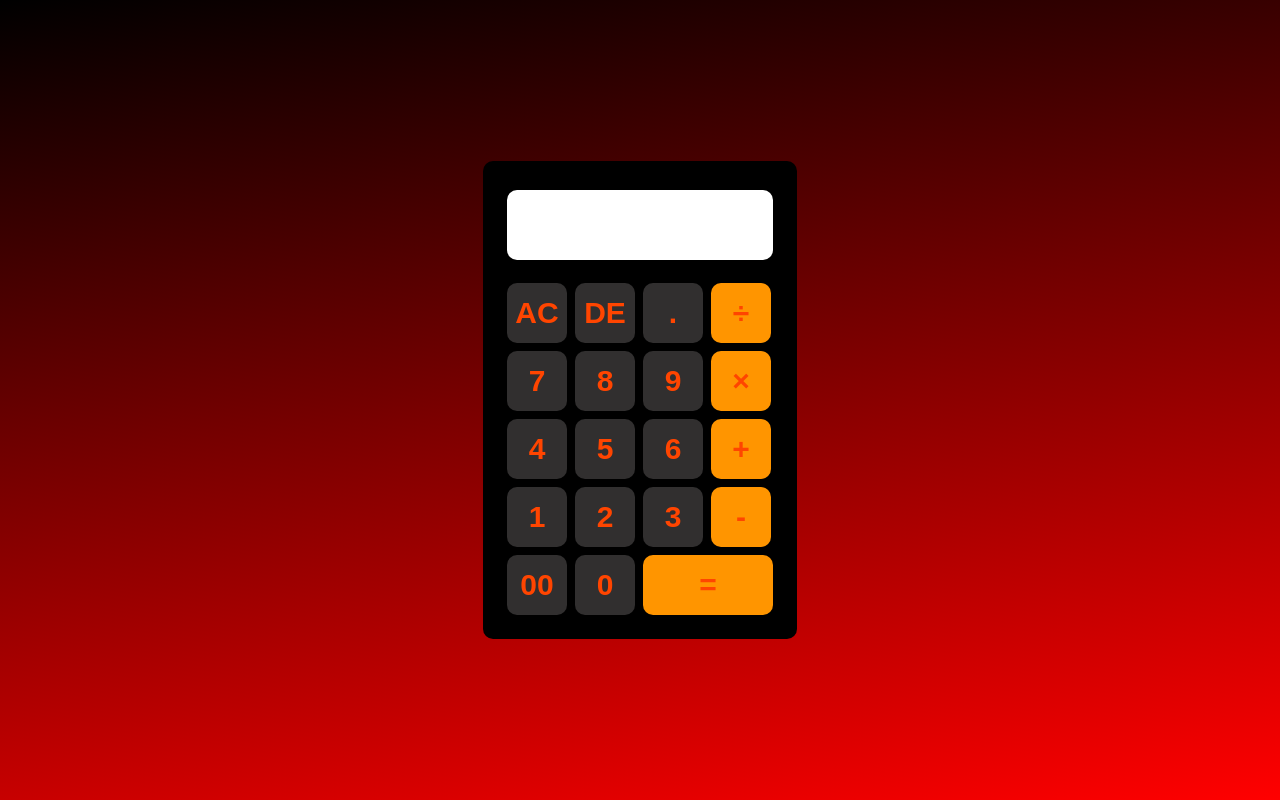
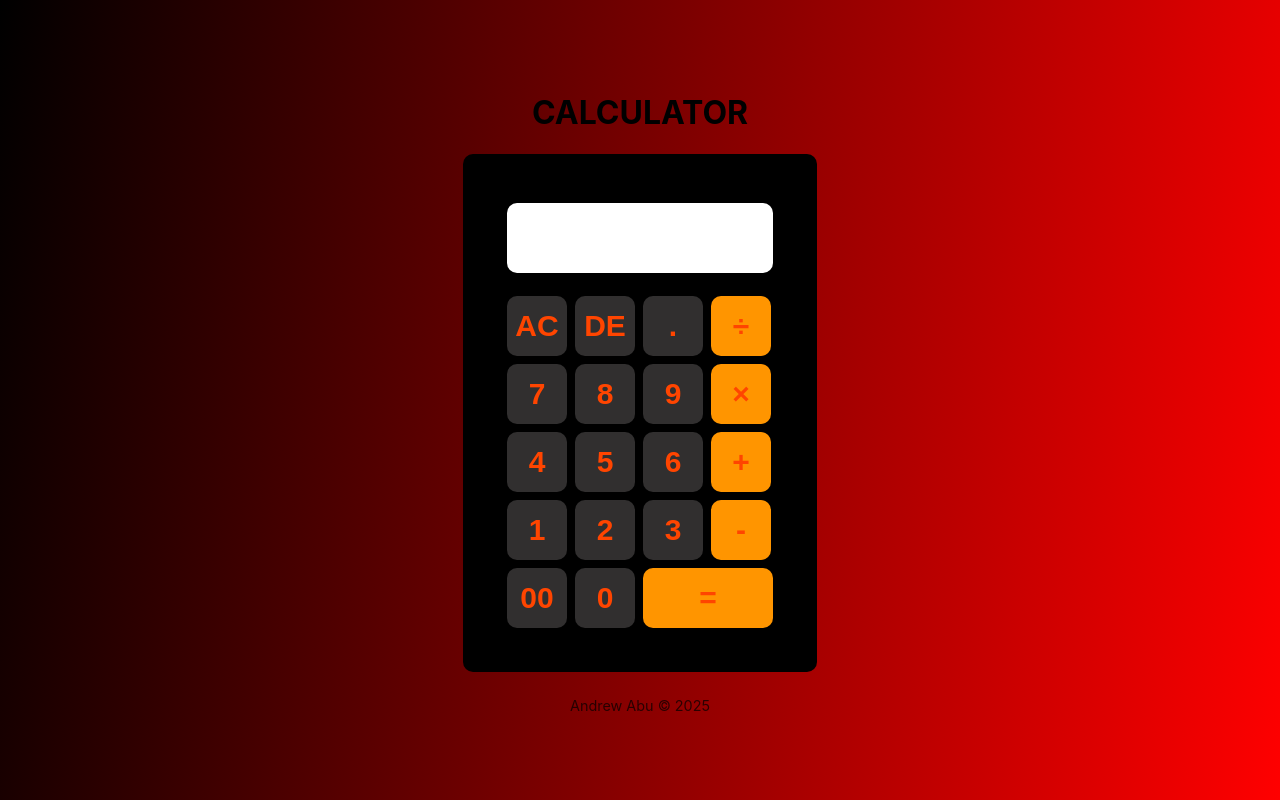
Before and after one commit to ANDREWABU/Calculator, a React (Create React App) app: page / in a window 1280 px wide. Built offline with nearby package versions, Linux system fonts and the light colour scheme.

Commit message:
Updated calculator title and footer

```diff
--- a/src/App.css
+++ b/src/App.css
@@ -2,49 +2,79 @@
   width: 100%;
   height: 100vh;
   display: flex;
+  flex-direction: column;
+
   justify-content: center;
   align-items: center;
-  background: linear-gradient(170deg, black, red);
+  background: linear-gradient(100deg, black, red);
 }
 
 .calculator {
   background-color: rgb(0, 0, 0);
   border-radius: 10px;
-  padding: 20px;
+  padding: 40px;
+  margin-bottom: 5px;
+
+  display: flex;
+  flex-direction: column;
+  align-items: center;
 }
-form input{
-  border:none;
+
+form input {
+  border: none;
   outline: 0;
   width: 60px;
   height: 60px;
   font-size: 30px;
-  background-color:rgb(49, 47, 47);
+  background-color: rgb(49, 47, 47);
   margin: 4px;
   border-radius: 10px;
   color: orangered;
   font-weight: bolder;
   cursor: pointer;
 }
-form input[type="button"]:hover{
+
+form input[type="button"]:hover {
   background-color: rgb(172, 178, 17);
 }
-form .display{
+
+form .display {
   display: flex;
-  justify-content:flex-end;
+  justify-content: flex-end;
   margin: 5px 0px 15px 0px;
 }
-form .display input{
+
+form .display input {
   text-align: right;
   flex: 1;
   font-size: 40px;
-  padding: 5px 10px ;
+  padding: 5px 10px;
   background-color: rgb(255, 255, 255);
+}
 
+form input.equal {
+  width: 130px;
+  background-color: #ff9500;
 }
-form   input.equal{
-  width: 130px;
-  background-color: #ff9500
-}
+
 form input.andy {
   background-color: #ff9500;
 }
+
+.title {
+  text-align: center;
+  color: white;
+  font-size: 1.8rem;
+  margin-bottom: 0.3rem;
+}
+
+
+
+.footer {
+  text-align: center;
+  color: rgb(0, 0, 0);
+  font-size: 0.9rem;
+  opacity: 0.7;
+  width: 100%;
+  margin-top: 20px;
+}
--- a/src/App.js
+++ b/src/App.js
@@ -16,6 +16,8 @@
 
   return (
     <div className="container">
+      <h1 className="calc-name"> CALCULATOR</h1>
+
       <div className="calculator">
         <form action="">
           <div className="display">
@@ -86,6 +88,8 @@
           </div>
         </form>
       </div>
+
+      <p className="footer">Andrew Abu © 2025 </p>
     </div>
   );
 }
```
